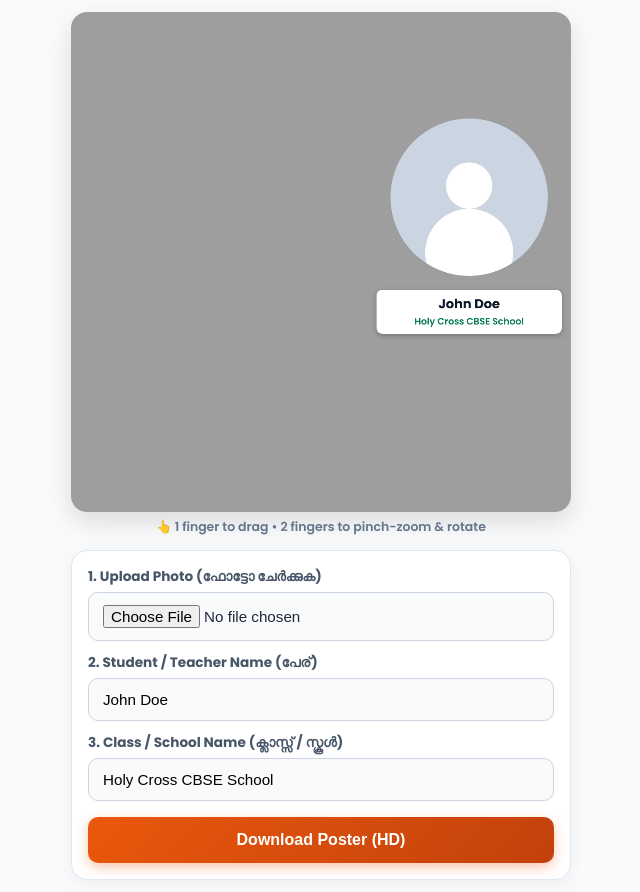
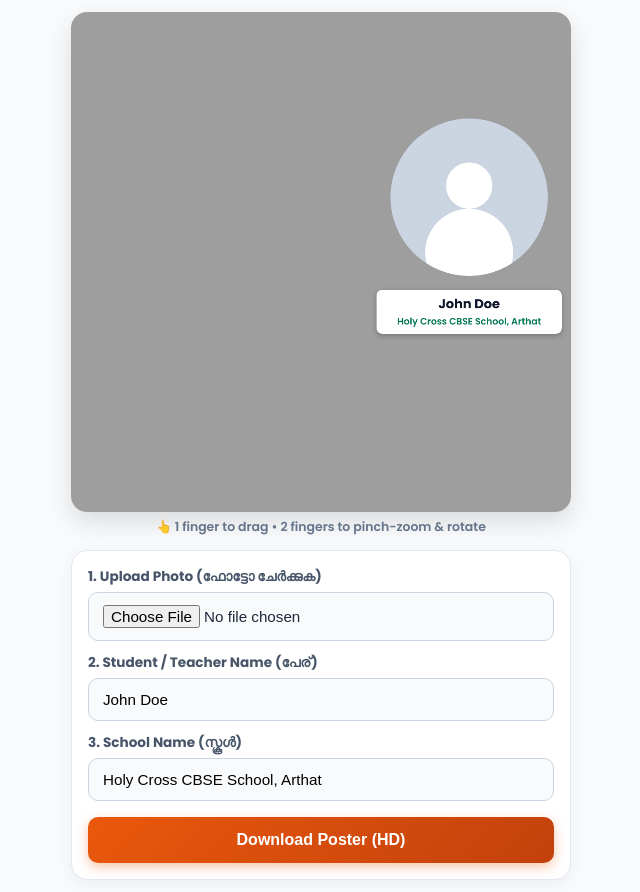
Before and after one commit to holycross-cbse-arthat/independence-day-poster, a plain HTML site: page index.html in a window 1280 px wide. Shown: the whole page, without its empty margins (319-959 px from the left). Drawn offline with Linux system fonts and the light colour scheme; a web font is replaced by a local one.

Commit message:
index.html

```diff
--- a/index.html
+++ b/index.html
@@ -152,8 +152,8 @@
     </div>
 
     <div class="form-group">
-      <label for="schoolInput">3. Class / School Name (ക്ലാസ്സ് / സ്കൂൾ)</label>
-      <input type="text" id="schoolInput" placeholder="Enter Class & School" value="Holy Cross CBSE School">
+      <label for="schoolInput">3. School Name (സ്കൂൾ)</label>
+      <input type="text" id="schoolInput" placeholder="Enter Class & School" value="Holy Cross CBSE School, Arthat">
     </div>
 
     <button class="btn-download" id="downloadBtn">Download Poster (HD)</button>
```
